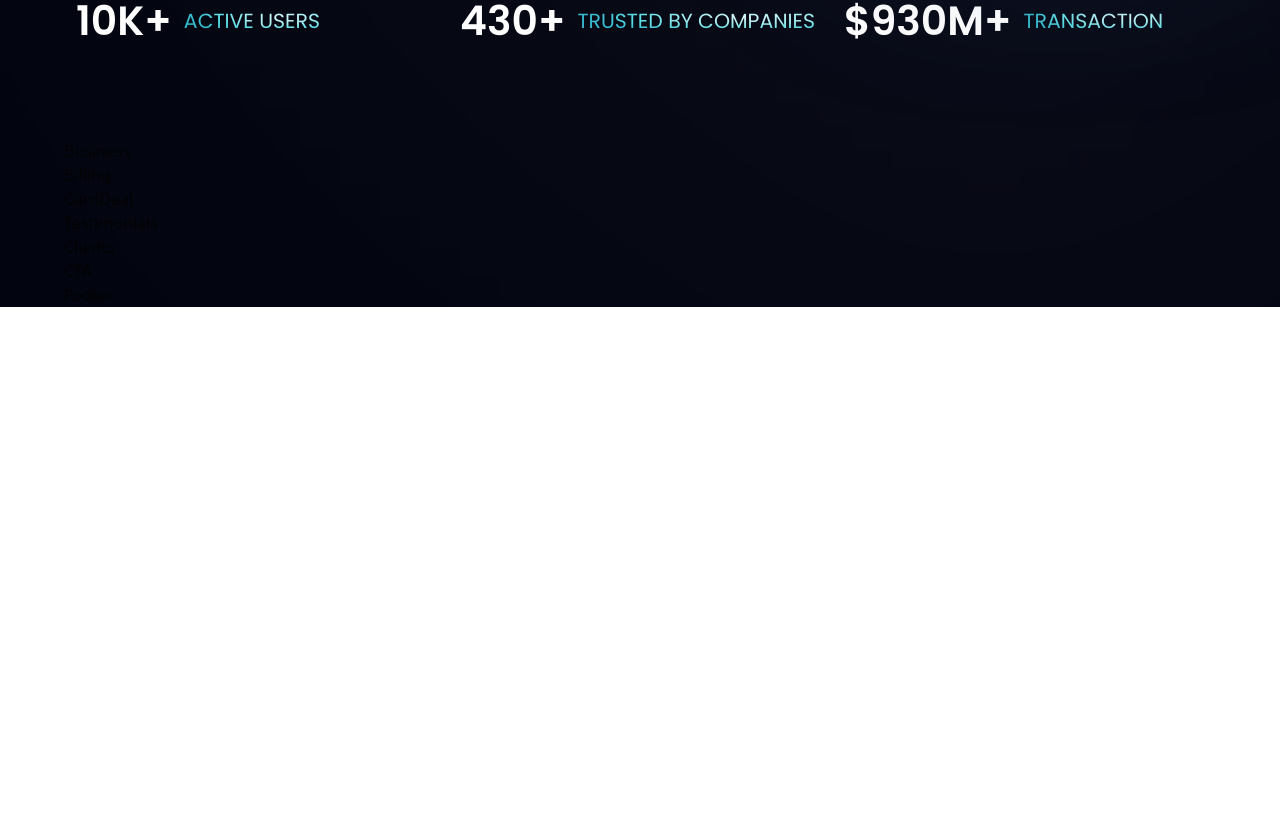
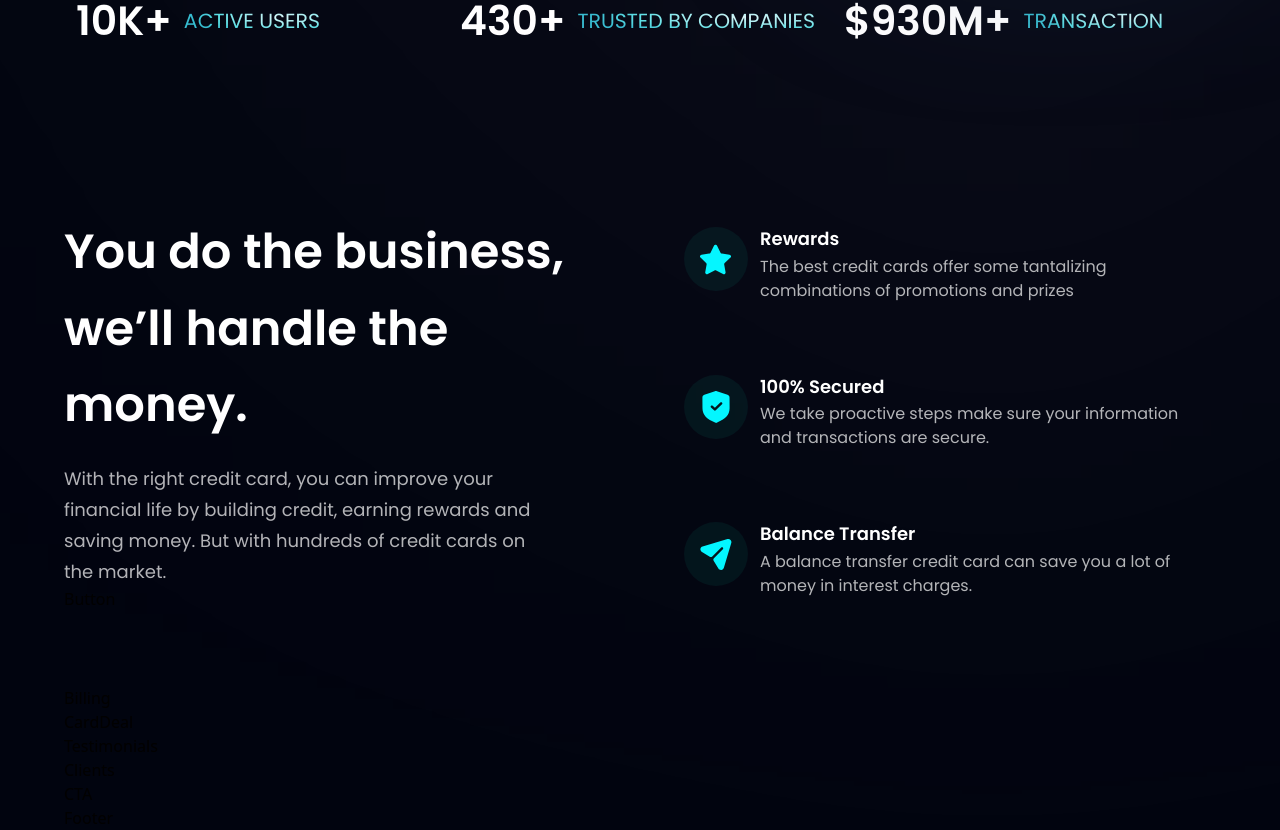
Before and after one commit to KayvanShah1/modern-bank-app, a React (Vite) app: page / in a window 1280 px wide. Shown: the part 806-1636 px from the top of the page. Before the commit the page ends 1113 px from the top, so only its background shows below. Built offline with nearby package versions, Linux system fonts and the light colour scheme.

Commit message:
business section

```diff
--- a/src/components/Business.jsx
+++ b/src/components/Business.jsx
@@ -1,7 +1,43 @@
-import React from "react";
+import { features } from "../constants";
+import styles, { layout } from "../style";
+import Button from "./Button";
 
-const Business = () => {
-  return <div>Business</div>;
-};
+const FeatureCard = ({ icon, title, content, index }) => (
+  <div
+    className={`flex flex-row rounded-[20px] p-6 ${index !== features.length - 1 ? "mb-6" : "mb-0"} feature-card`}
+  >
+    <div className={`h-[64px] w-[64px] rounded-full ${styles.flexCenter} bg-dimBlue`}>
+      <img src={icon} alt="star" className="h-[50%] w-[50%] object-contain" />
+    </div>
+    <div className="ml-3 flex flex-1 flex-col">
+      <h4 className="mb-1 font-poppins text-[18px] font-semibold leading-[23.4px] text-white">
+        {title}
+      </h4>
+      <p className="font-poppins text-[16px] font-normal leading-[24px] text-dimWhite">{content}</p>
+    </div>
+  </div>
+);
+
+const Business = () => (
+  <section id="features" className={layout.section}>
+    <div className={layout.sectionInfo}>
+      <h2 className={styles.heading2}>
+        You do the business, <br className="hidden sm:block" /> we’ll handle the money.
+      </h2>
+      <p className={`${styles.paragraph} mt-5 max-w-[470px]`}>
+        With the right credit card, you can improve your financial life by building credit, earning
+        rewards and saving money. But with hundreds of credit cards on the market.
+      </p>
+
+      <Button styles={`mt-10`} />
+    </div>
+
+    <div className={`${layout.sectionImg} flex-col`}>
+      {features.map((feature, index) => (
+        <FeatureCard key={feature.id} {...feature} index={index} />
+      ))}
+    </div>
+  </section>
+);
 
 export default Business;
```
